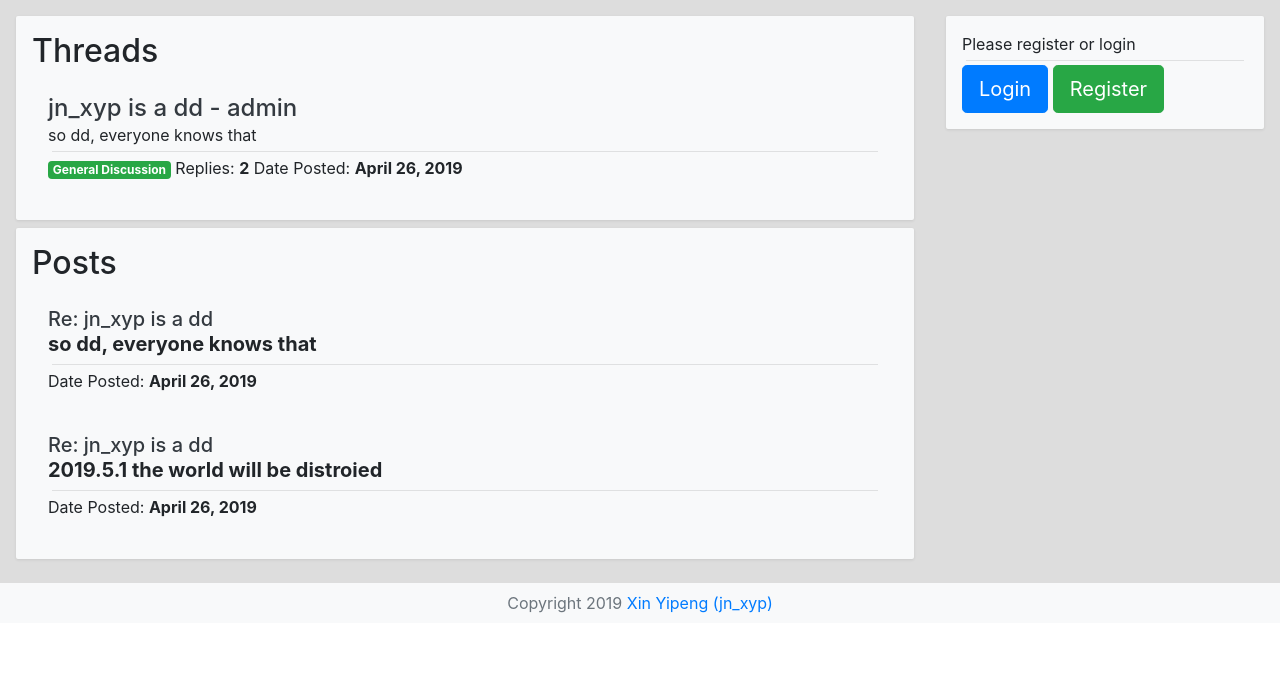
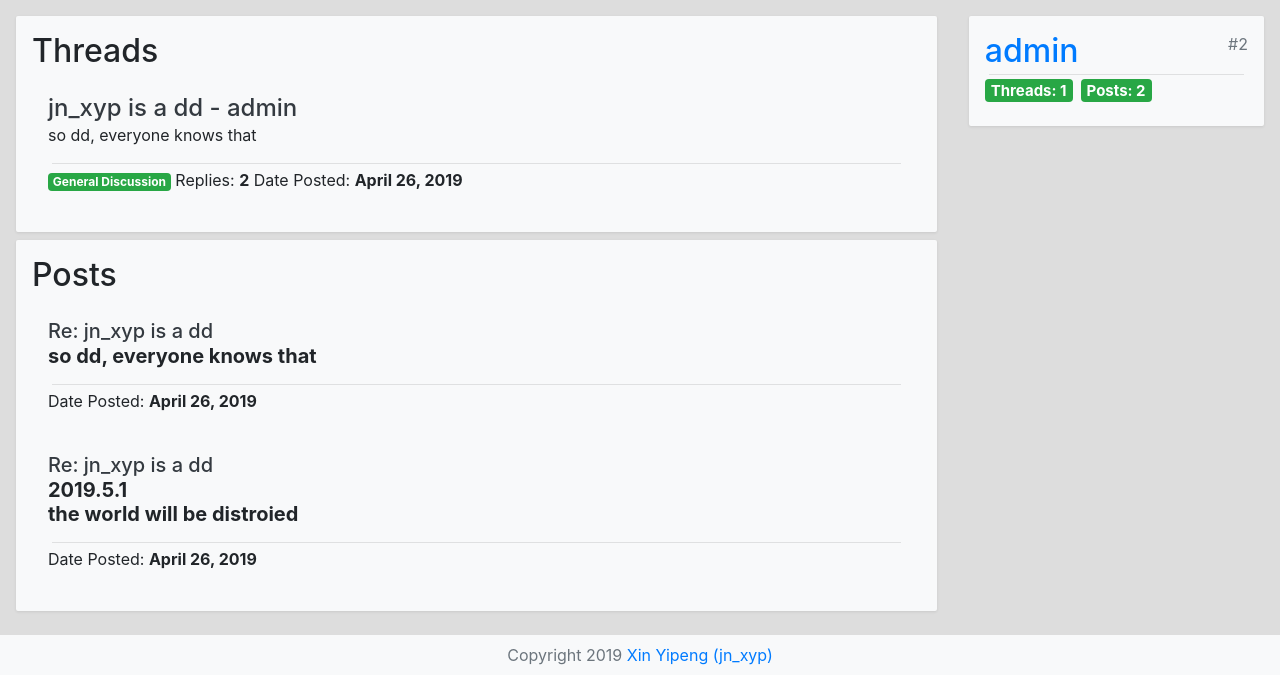
Before and after one commit to jnxyp/CS1XA3, a Django app: page /e/xiny13/forum/user/2 in a window 1280 px wide. Shown: the part 56-731 px from the top of the page. Run offline with Django 3.2, Linux system fonts and the light colour scheme; data comes from the database, SQL or seed files in the repository; both versions use the stored data as it was after the commit; some libraries are stand-ins or nearby versions.

Commit message:
tiny bug fix

```diff
--- a/Project03/django_project/forum/templates/forum/category_detail.html
+++ b/Project03/django_project/forum/templates/forum/category_detail.html
@@ -28,7 +28,8 @@
                 <hr class="m-1">
                 <div class="text-secondary">{{ category.description }}</div>
                 <div>Total Posts: <b>{{ category.posts.all|length }}</b></div>
-            </div><div id="user-info" class="forum-card p-3 mb-2 bg-light">
+            </div>
+            <div id="user-info" class="forum-card p-3 mb-2 bg-light">
                 {% if user.is_authenticated %}
                     {% if user.forum_user %}
                         <a href="{% url 'forum:user_info' user.id %}"
@@ -49,7 +50,7 @@
                     {% else %}
                         <div class="secondary-title">Please activate your forum account</div>
                         <hr class="m-1">
-                        <a class="btn btn-success btn-lg"
+                        <a class="btn btn-danger btn-lg btn-block"
                            href="{% url 'forum:activate' %}?next={{ request.path }}"
                            role="button">Activate</a>
                     {% endif %}
--- a/Project03/django_project/forum/templates/forum/index.html
+++ b/Project03/django_project/forum/templates/forum/index.html
@@ -42,7 +42,7 @@
                     {% else %}
                         <div class="secondary-title">Please activate your forum account</div>
                         <hr class="m-1">
-                        <a class="btn btn-success btn-lg"
+                        <a class="btn btn-danger btn-lg btn-block"
                            href="{% url 'forum:activate' %}?next={{ request.path }}"
                            role="button">Activate</a>
                     {% endif %}
--- a/Project03/django_project/forum/templates/forum/user_detail.html
+++ b/Project03/django_project/forum/templates/forum/user_detail.html
@@ -12,7 +12,7 @@
                                class="h4 text-dark">{{ thread.title }}
                                 - {{ thread.author.user.username }}</a>
                         </div>
-                        <div>{{ thread.posts.first.contents }}</div>
+                        <div>{{ thread.posts.first.contents|linebreaks }}</div>
                         <hr class="m-1">
                         <span class="badge badge-success">{{ thread.category.name }}</span>
                         <span>Replies: <b>{{ thread.posts.all|length }}</b></span>
@@ -31,7 +31,7 @@
                                 <a href="{% url 'forum:thread' thread.id %}"
                                    class="h5 text-dark">Re: {{ thread.title }}</a>
                             </div>
-                            <div class="h5"><b>{{ post.contents }}</b></div>
+                            <div class="h5"><b>{{ post.contents|linebreaks }}</b></div>
                             <hr class="m-1">
                             <span>Date Posted: <b>{{ thread.pub_date|date }}</b></span>
                         </div>
@@ -43,40 +43,21 @@
         </div>
         <div id="right" class="p-3" style="flex-grow: 1">
             <div id="user-info" class="forum-card p-3 mb-2 bg-light">
-                {% if user.is_authenticated %}
-                    {% if user.forum_user %}
-                        <a href="{% url 'forum:user_info' user.id %}"
+                <a href="{% url 'forum:user_info' current_user.id %}"
                    class="d-block"><span
-                                class="h2 ">{{ user.forum_user.nick_name }}</span><span
-                                class="float-right text-secondary">#{{ user.id }}</span></a>
+                        class="h2 ">{{ current_user.forum_user.nick_name }}</span><span
+                        class="float-right text-secondary">#{{ current_user.id }}</span></a>
                 <hr class="m-1">
                 <div style="display: flex; flex-direction: row" class="h5">
                     <div class="badge badge-success mr-2" style="flex-basis: 70px">
                         <span>Threads:</span>
-                                <span>{{ user.forum_user.threads.all|length }}</span>
+                        <span>{{ current_user.forum_user.threads.all|length }}</span>
                     </div>
                     <div class="badge badge-success mr-2" style="flex-basis: 70px">
                         <span>Posts:</span>
-                                <span>{{ user.forum_user.posts.all|length }}</span>
+                        <span>{{ current_user.forum_user.posts.all|length }}</span>
                     </div>
                 </div>
-                    {% else %}
-                        <div class="secondary-title">Please activate your forum account</div>
-                        <hr class="m-1">
-                        <a class="btn btn-success btn-lg"
-                           href="{% url 'forum:activate' %}?next={{ request.path }}"
-                           role="button">Activate</a>
-                    {% endif %}
-                {% else %}
-                    <div class="secondary-title">Please register or login</div>
-                    <hr class="m-1">
-                    <a class="btn btn-primary btn-lg"
-                       href="{% url 'authorization:login' %}?next={{ request.path }}"
-                       role="button">Login</a>
-                    <a class="btn btn-success btn-lg"
-                       href="{% url 'authorization:register' %}?next={{ request.path }}"
-                       role="button">Register</a>
-                {% endif %}
             </div>
         </div>
     </div>
```
Also changed, not shown: Project03/django_project/forum/templates/forum/thread_detail.html (+12 -9 lines), Project03/django_project/db.sqlite3. Lines whose indentation alone changed are shown as unchanged.
